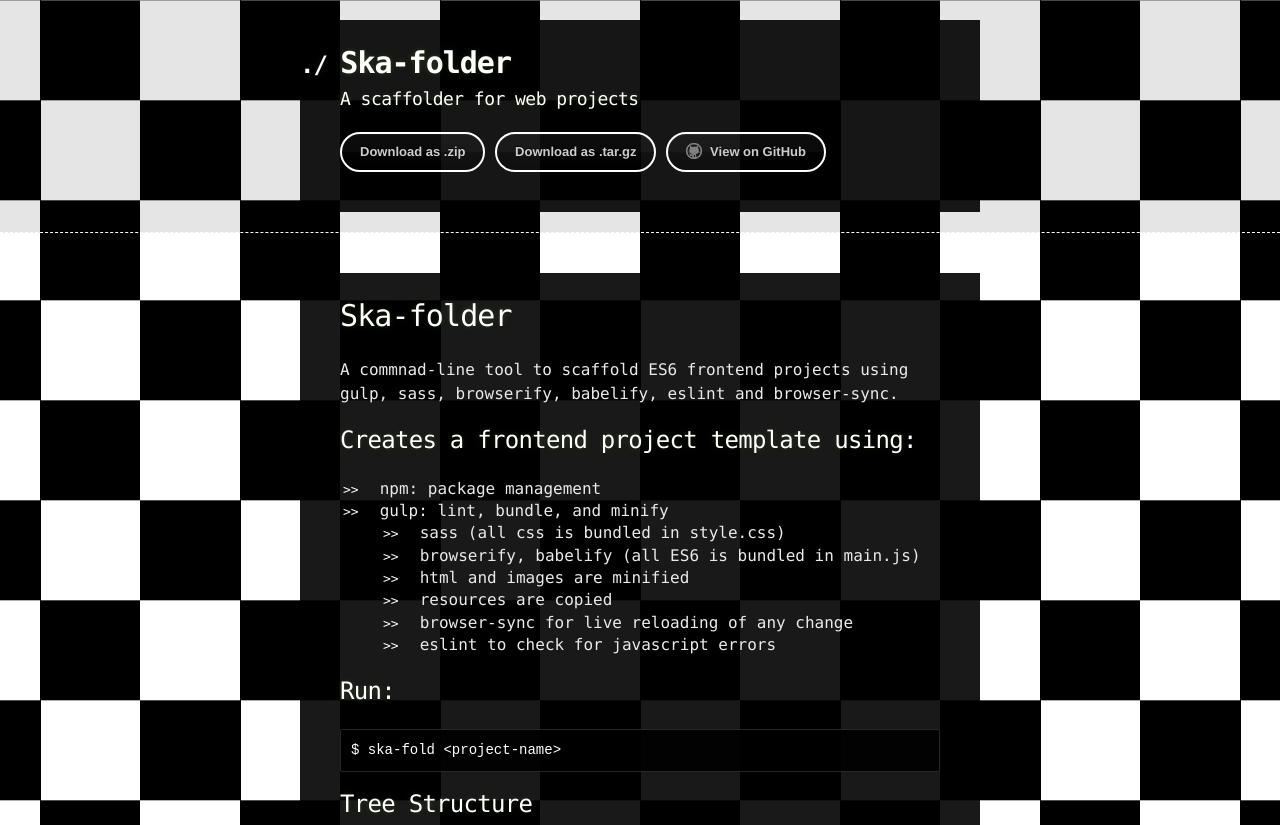
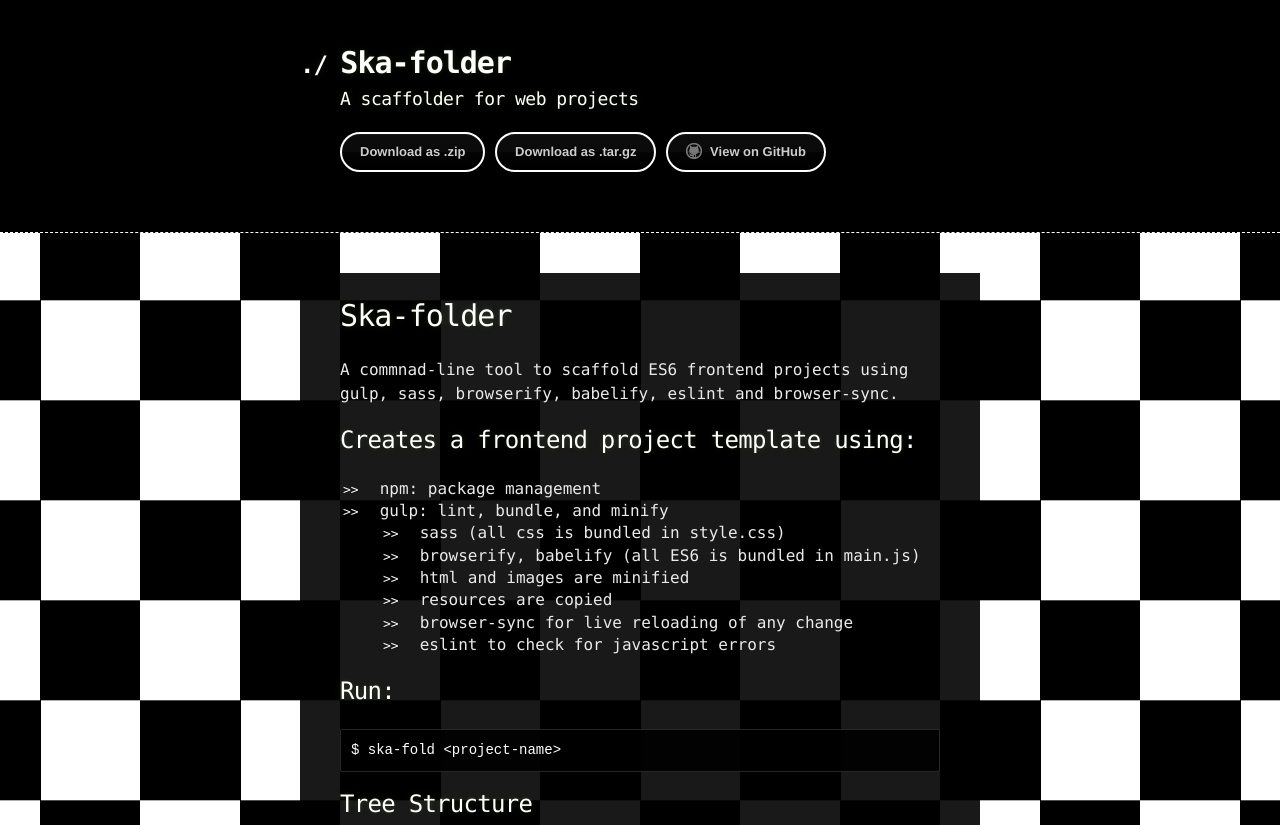
Before and after one commit to xrochoa/scaffolder, a plain HTML site: page index.html in a window 1280 px wide. Shown: the top 825 px of the page. Drawn offline with Linux system fonts and the light colour scheme.

Commit message:
Update stylesheet.css

```diff
--- a/stylesheets/stylesheet.css
+++ b/stylesheets/stylesheet.css
@@ -39,7 +39,7 @@ li {
 */
 
 header {
-  background: rgba(0, 0, 0, 0.1);
+  background: black;
   width: 100%;
   border-bottom: 1px dashed white;
   padding: 20px 0;
```
